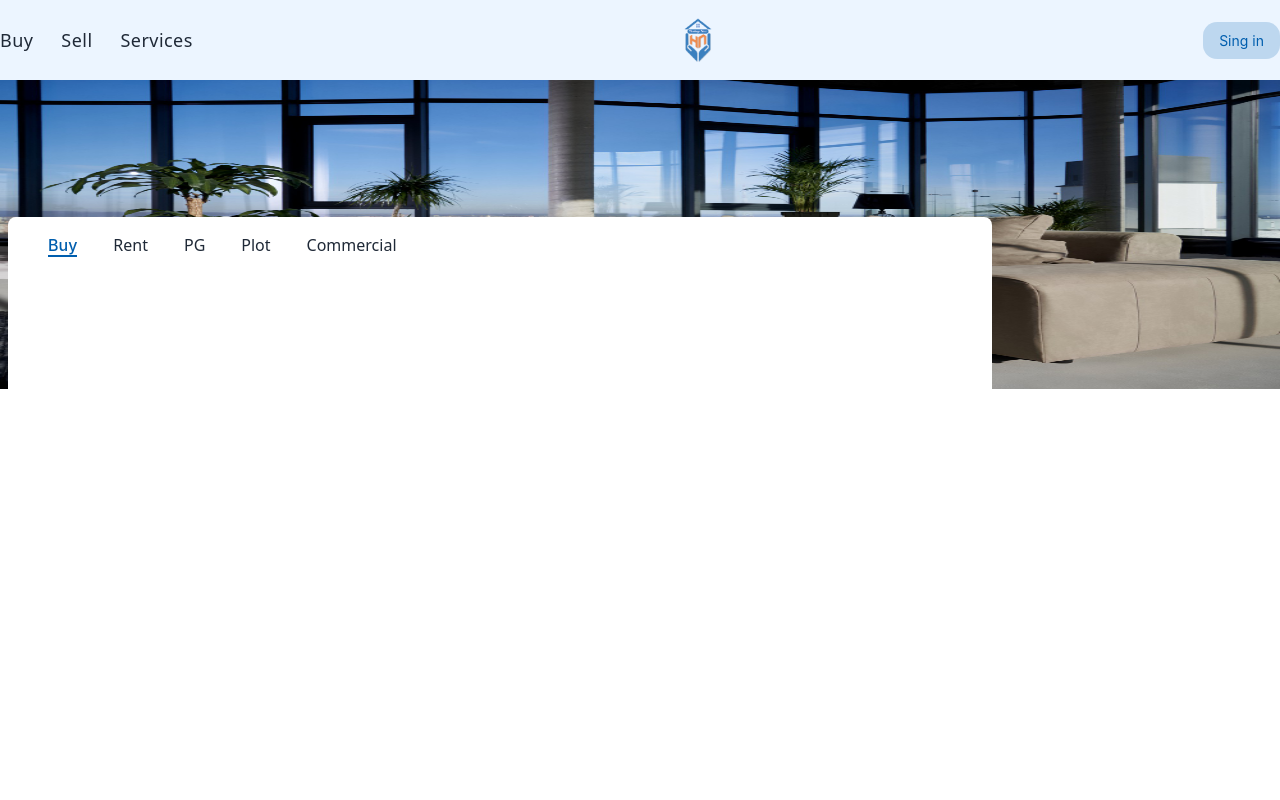
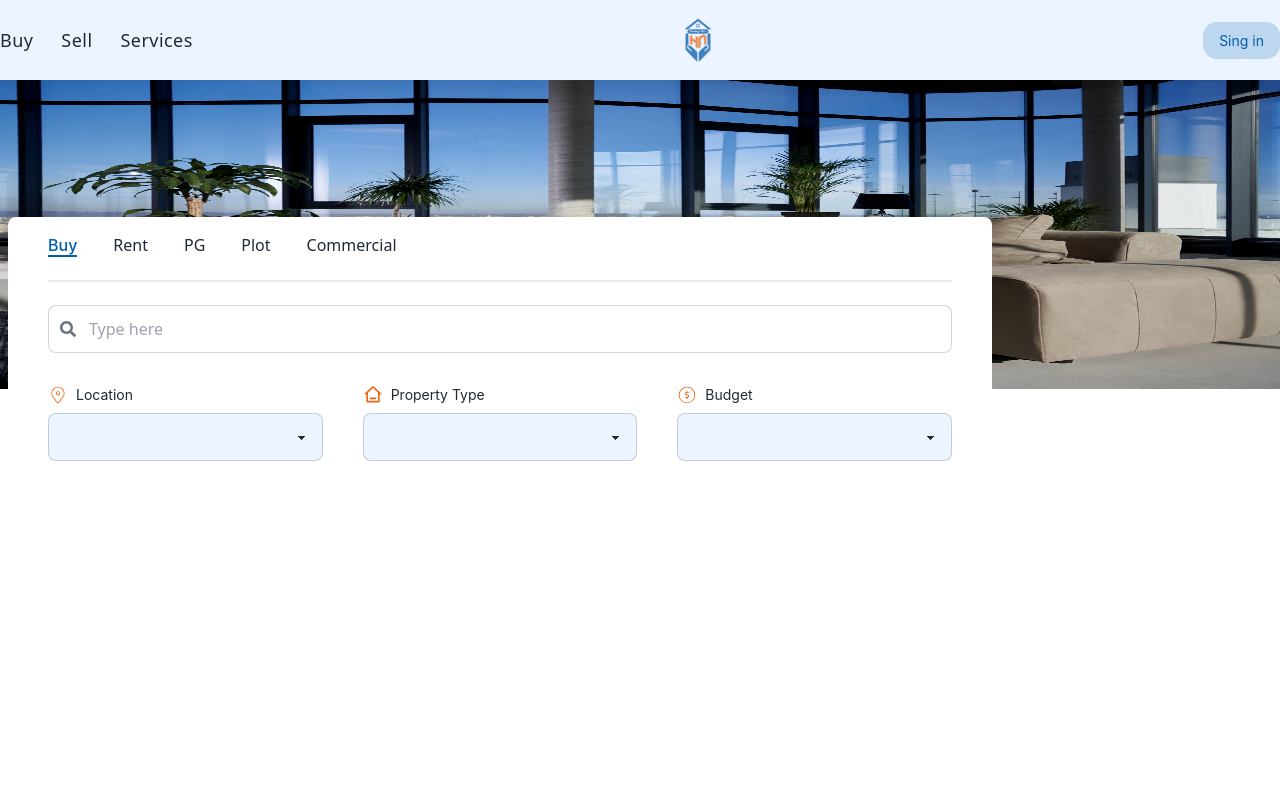
Before and after one commit to Mehebul02/Heritage-Nest, a React (Vite) app: page /buy in a window 1280 px wide. Shown: the top 800 px of the page. Built offline with nearby package versions, Linux system fonts and the light colour scheme.

Commit message:
Selector added

```diff
--- a/src/pages/Buy/BuyBanner.jsx
+++ b/src/pages/Buy/BuyBanner.jsx
@@ -1,19 +1,75 @@
 import { NavLink } from "react-router-dom";
-import banner from "../../assets/images/buybanner.jpg";
+import banner from "../../assets/images/buybanner.jpeg";
 import CustomBuyNav from "./CustomBuyNav";
+import { FaSearch } from "react-icons/fa";
+import { CiDollar, CiLocationOn } from "react-icons/ci";
+import { RiHome3Line } from "react-icons/ri";
 const BuyBanner = () => {
   return (
     <div>
       <div className="relative">
         <img className="w-full h-[309px]" src={banner} alt="" />
         <div className="absolute  w-[984px] h-[300px] mx-auto right-72 -bottom-32 bg-lightText px-10 py-4 rounded-lg">
+          {/* nav item  */}
           <nav className="flex gap-9">
-            <CustomBuyNav path={'/buy'} title='Buy'/>
-            <CustomBuyNav path={'/rent'} title='Rent'/>
-            <CustomBuyNav path={'/pg'} title='PG'/>
-            <CustomBuyNav path={'/plot'} title='Plot'/>
-            <CustomBuyNav path={'/commercial'} title='Commercial'/>
+            <CustomBuyNav path={"/buy"} title="Buy" />
+            <CustomBuyNav path={"/rent"} title="Rent" />
+            <CustomBuyNav path={"/pg"} title="PG" />
+            <CustomBuyNav path={"/plot"} title="Plot" />
+            <CustomBuyNav path={"/commercial"} title="Commercial" />
           </nav>
+          <div className="divider"></div>
+          {/* search  */}
+          <label className="form-control w-full ">
+            <div className="relative w-full ">
+              <input
+                type="text"
+                placeholder="Type here"
+                className="input input-bordered w-full px-4 pl-10"
+              />
+              <FaSearch className="absolute top-1/2 left-3 transform -translate-y-1/2 text-gray-500" />
+            </div>
+          </label>
+          {/* details */}
+          <div className=" flex justify-center items-center gap-10 my-6">
+            {/* location  */}
+            <div className=" w-full">
+              <span className="label-text font-bodyFont flex items-center gap-2 my-2">
+                <CiLocationOn className="text-xl text-designColor" /> Location
+              </span>
+
+              <select className="select select-bordered w-full  bg-bgColor">
+                <option disabled selected></option>
+                <option>Han Solo</option>
+                <option>Greedo</option>
+              </select>
+            </div>
+            {/* property type  */}
+            <div className=" w-full">
+              <span className="label-text font-bodyFont flex items-center gap-2 my-2">
+                <RiHome3Line className="text-xl text-designColor" /> Property
+                Type
+              </span>
+
+              <select className="select select-bordered w-full  bg-bgColor">
+                <option disabled selected></option>
+                <option>Han Solo</option>
+                <option>Greedo</option>
+              </select>
+            </div>
+            {/* Budget  */}
+            <div className=" w-full">
+              <span className="label-text font-bodyFont flex items-center gap-2 my-2">
+                <CiDollar className="text-xl text-designColor" /> Budget
+              </span>
+
+              <select className="select select-bordered w-full  bg-bgColor">
+                <option disabled selected></option>
+                <option>Han Solo</option>
+                <option>Greedo</option>
+              </select>
+            </div>
+          </div>
         </div>
       </div>
     </div>
```
Also changed, not shown: src/assets/images/buybanner.jpeg (added), src/assets/images/buybanner.jpg (deleted).
